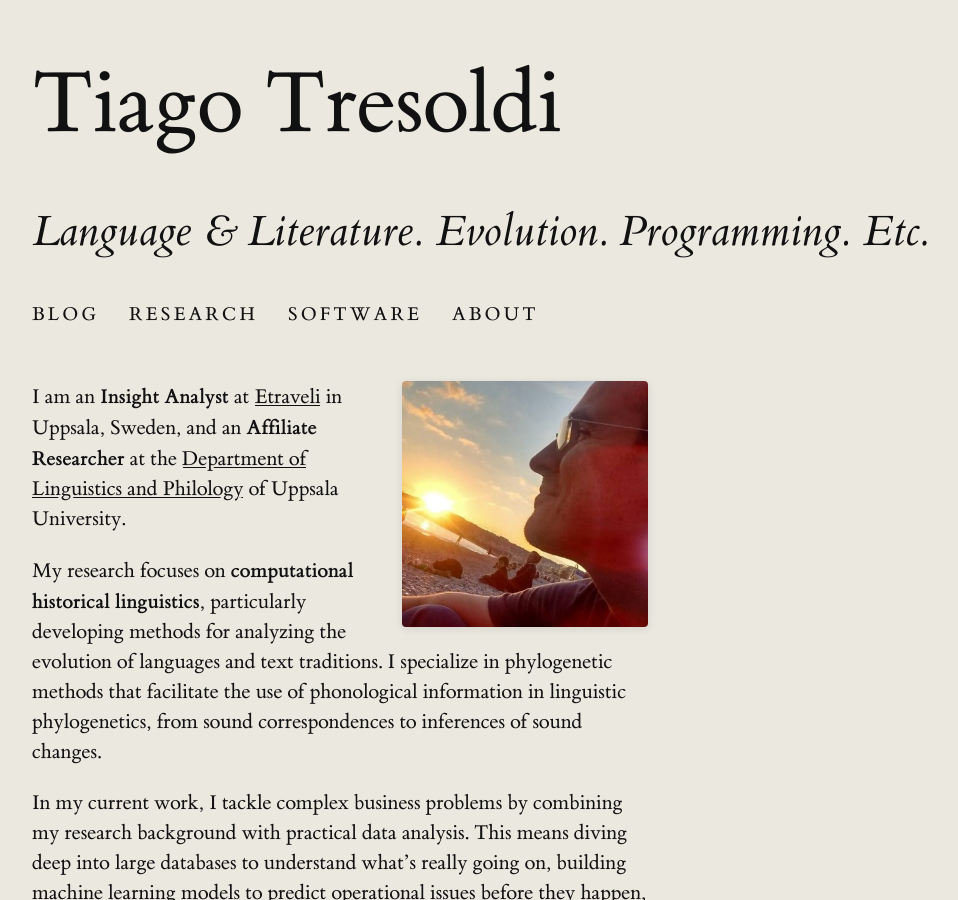
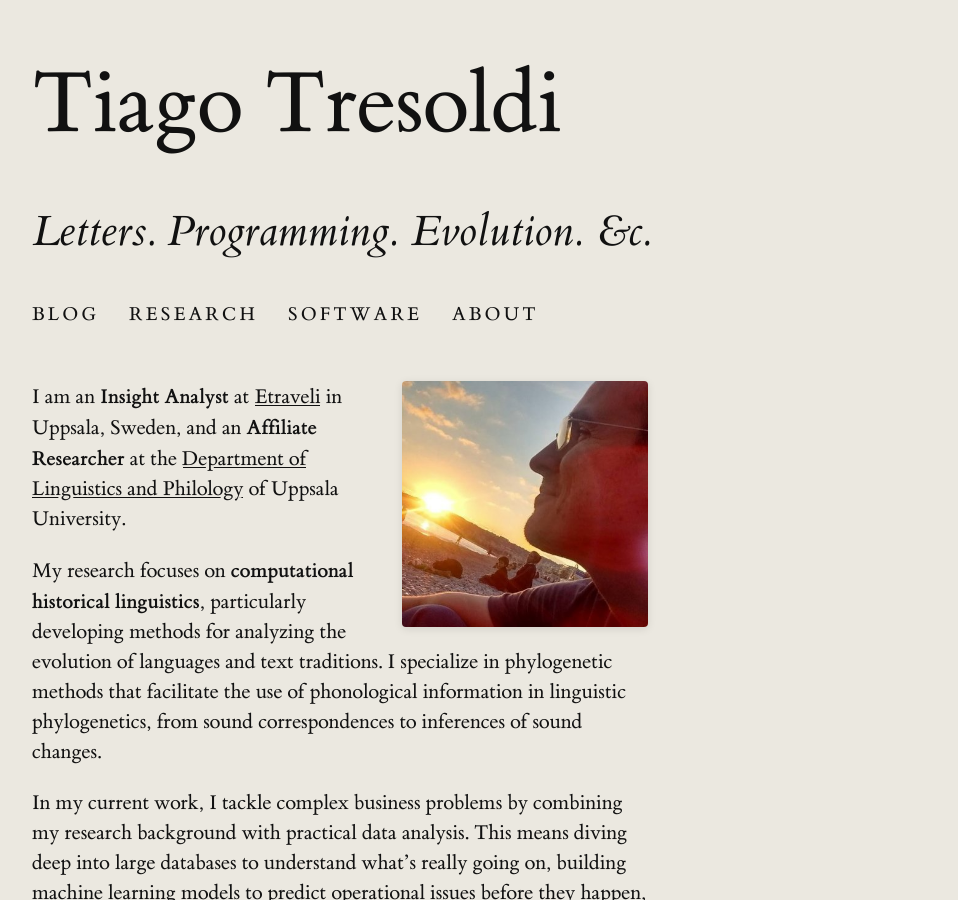
Before and after one commit to tresoldi/tresoldi.github.io, a Jekyll site: the page built from index.md, in a window 1280 px wide and 900 px high. Shown: the whole window, without its empty margins (128-1086 px from the left). Built offline with Jekyll 4.4.1, drawn with Linux system fonts in a browser that asks for light colours.

Commit message:
Update site subtitle and description
Changed from "Language & Literature. Evolution. Programming. Etc."
to "Letters. Programming. Evolution. &c."

```diff
--- a/_config.yml
+++ b/_config.yml
@@ -16,8 +16,8 @@
 title: "Tiago Tresoldi"
 author: "Tiago Tresoldi"
 email: tiago@tresoldi.org
-description: "Language & Literature. Evolution. Programming. Etc."
-subtitle: "Language & Literature. Evolution. Programming. Etc."
+description: "Letters. Programming. Evolution. &c."
+subtitle: "Letters. Programming. Evolution. &c."
 baseurl: "" # the subpath of your site, e.g. /blog
 url: "https://www.tresoldi.org" # the base hostname & protocol for your site, e.g. http://example.com
 twitter_username: tresoldi
```
